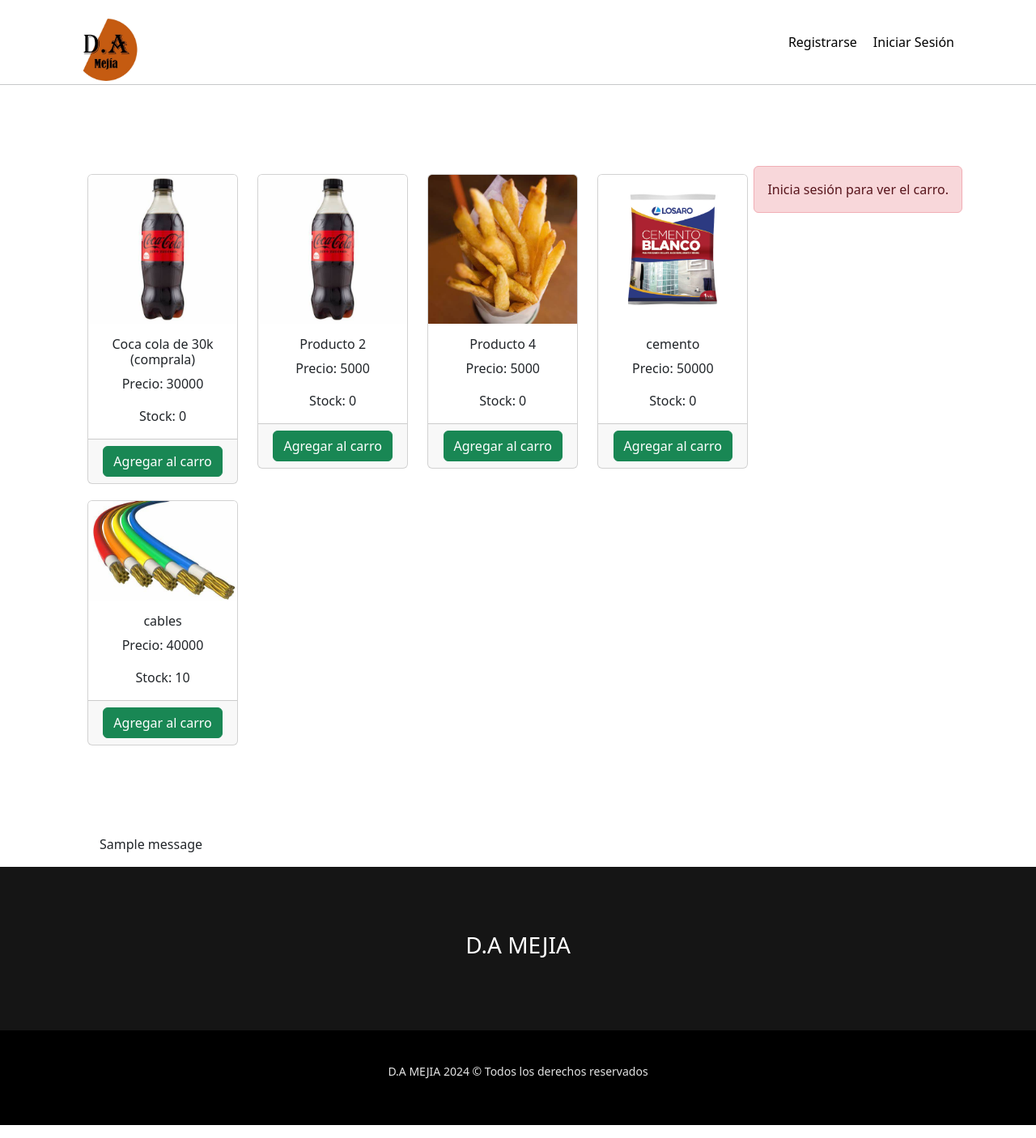
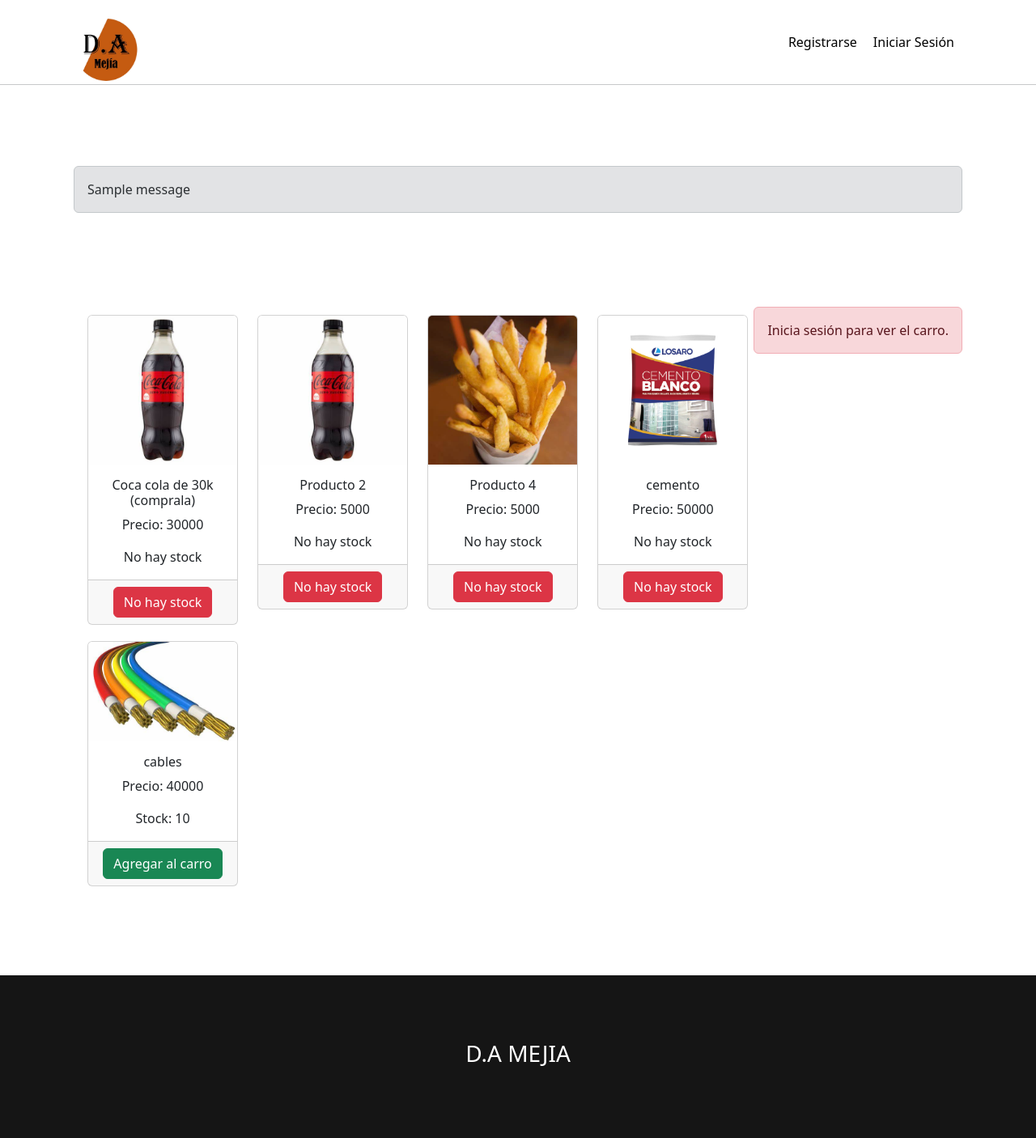
Before and after one commit to Shxlock/DA-Mejia, a Django app: page / in a window 1280 px wide. Shown: the top 1406 px of the page at 81% size. Run offline with Django 4.2, Linux system fonts and the light colour scheme; data comes from the database, SQL or seed files in the repository; both versions use the stored data as it was after the commit; one stand-in notice (Sample message) is shown; some libraries are stand-ins or nearby versions.

Commit message:
mas cambios

```diff
--- a/proyectowebapp/static/css/base.css
+++ b/proyectowebapp/static/css/base.css
@@ -7,13 +7,8 @@
     --color-footer: #151515;
 }
 
-*,::after, ::before{
-    box-sizing: border-box;
-}
-
-*{
-    padding: 0px;
-    margin: 0;
+.hm-logo:hover{
+    transform: scale(1.13);
 }
 
 .enlace-header{
@@ -255,7 +250,7 @@ footer{
         margin-bottom: 10px;
     }
 
-    menu */
+    menu
     header-menu-movil{
         background: var(--color-principal);
         position: fixed;
@@ -269,7 +264,7 @@ footer{
         z-index: 1000;
         transition: all .3s ease;
         transform: translate(-100%);
-    } */
+    }
 
     .header-menu-movil.active{
         transform: translate(0%);
@@ -287,7 +282,7 @@ footer{
         background: #fff;
         font-size: 18px;
         color: var(--color-negro);
-    } */
+    }
 
     .header-menu-movil ul li{
         position: relative;
--- a/proyectowebapp/templates/proyectowebapp/home.html
+++ b/proyectowebapp/templates/proyectowebapp/home.html
@@ -12,9 +12,20 @@
 
     <div class="container">
 
-
+        {% if messages %}
+        <div class="row">
+            <div class="col-md-12">
+                <ul class="alert alert-secondary" role="alert">
+                    {% for message in messages %}
+                    <li>{{ message }}</li>
+                    {% endfor %}
+                </ul>
+            </div>
+        </div>
+        {% endif %}
 
         <div style="float:right;">
+
             {% if request.user.is_authenticated %}
                 {% include "carro/widget.html" %}
             {% else %}
@@ -31,22 +42,25 @@
                         <div class="card-body" style="text-align:center;">
                             <h6 class="card-title">{{producto.nombre}}</h6>
                             <p class="card-text">Precio: {{producto.precio}}</p>
-                            <p class="card-text">Stock: {{producto.cantidad}}</p>
+                            {% if producto.cantidad <= 0 %}
+                            <p class="card-text">No hay stock</p>
+                            {%else %}
+                                <p class="card-text">Stock: {{producto.cantidad}}</p>
+                            {% endif %}
+
                         </div>
                         <div class="card-footer text-center">
-                            <a href="{% url 'carro:agregar' producto.id %}" class="btn btn-success">Agregar al carro</a>
+                            {% if producto.cantidad > 0 %}
+                                <a href="{% url 'carro:agregar' producto.id %}" class="btn btn-success">Agregar al carro</a>
+                            {%else %}
+                                <a class="btn btn-danger">No hay stock</a>
+                            {% endif %}
                         </div>
                     </div>
                 </div>
             {% endfor %}
         </div>
-        {% if messages %}
-            <ul class="messages">
-            {% for message in messages %}
-                <li>{{ message }}</li>
-            {% endfor %}
-            </ul>
-        {% endif %}
+
 
     </div>
 
```
Also changed, not shown: tienda/views.py (+58 -8 lines), db.sqlite3.
